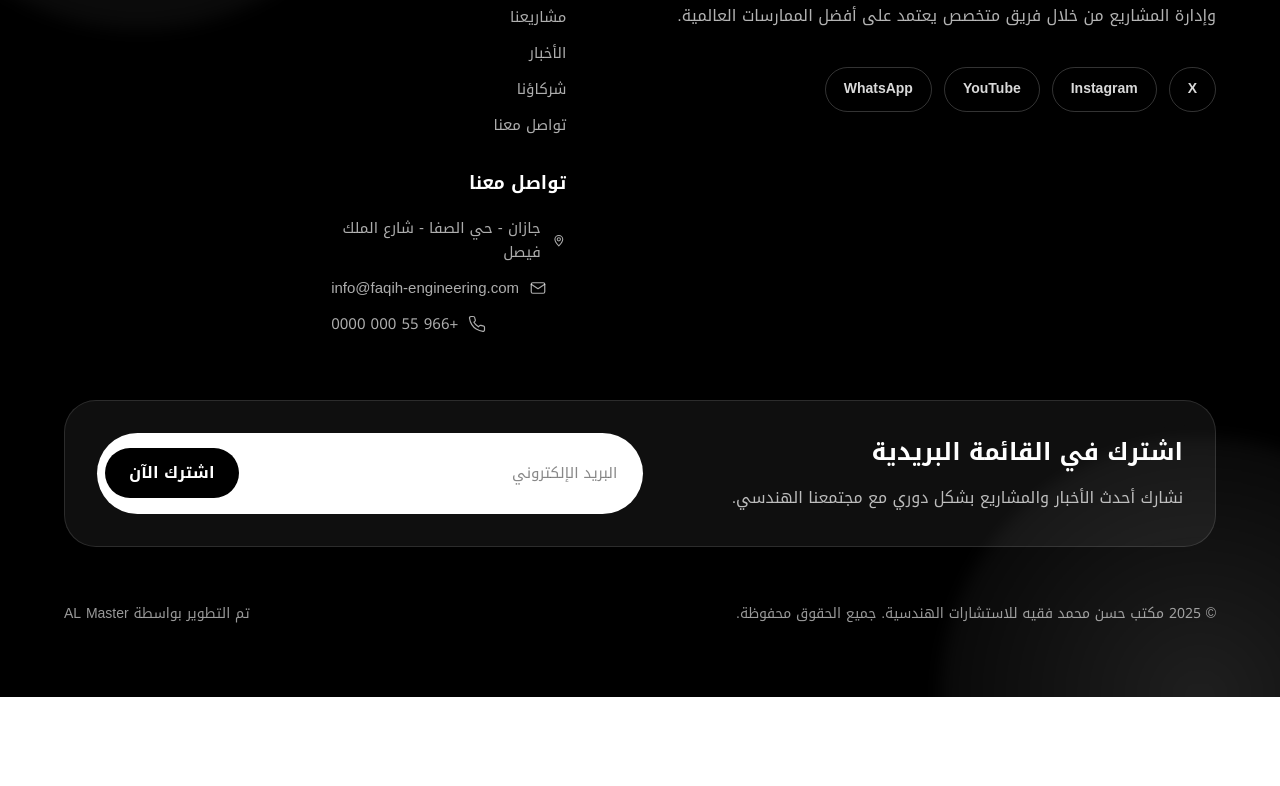
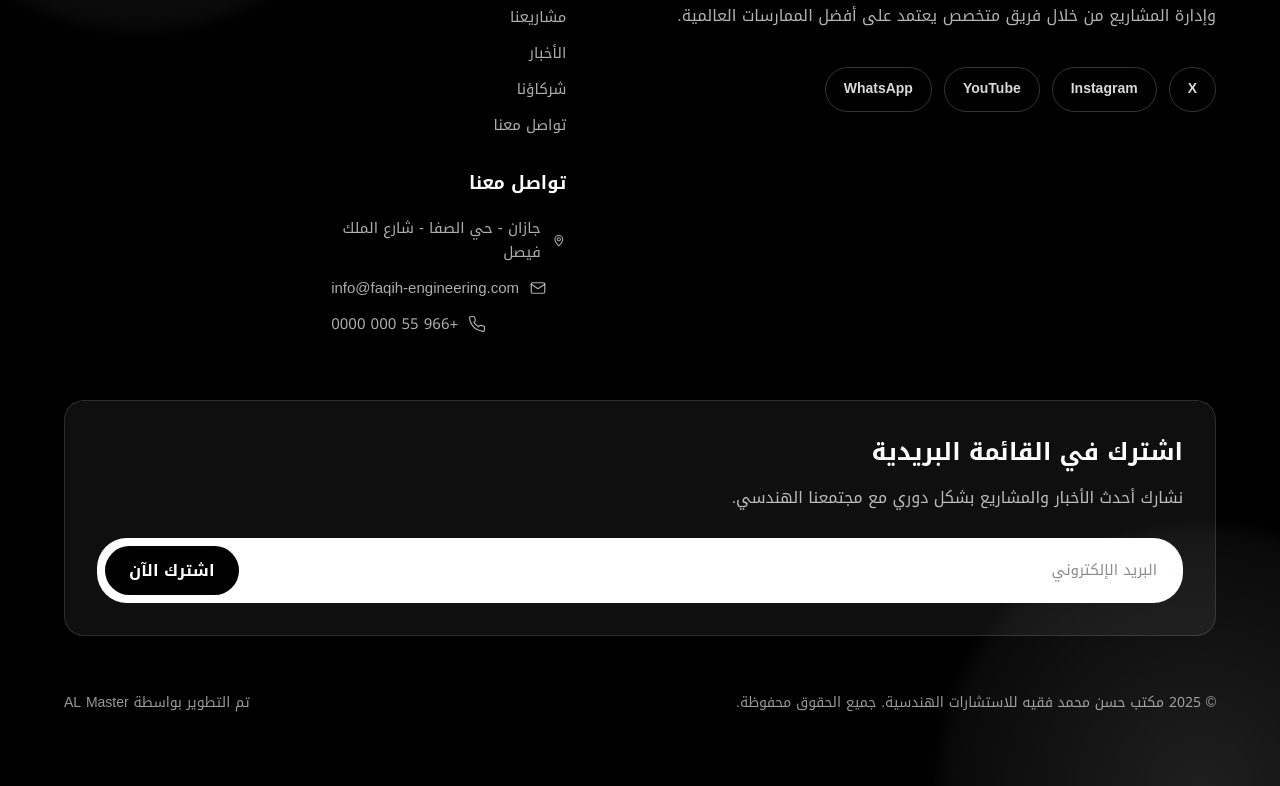
Before and after one commit to ahmed1349/hmf_app, a Next.js app: page / in a window 1280 px wide. Shown: the part 6189-6975 px from the top of the page. Before the commit the page ends 6886 px from the top, so only its background shows below. Built offline with nearby package versions, Linux system fonts and the light colour scheme.

Commit message:
fix the form style

```diff
--- a/app/globals.css
+++ b/app/globals.css
@@ -1974,11 +1974,11 @@ body {
 
 .footer__newsletter {
   position: relative;
-  display: grid;
-  grid-template-columns: minmax(0, 0.9fr) minmax(0, 1fr);
-  gap: clamp(24px, 6vw, 48px);
+  display: flex;
+  flex-direction: column;
+  gap: 24px;
   padding: clamp(24px, 4vw, 32px);
-  border-radius: 32px;
+  border-radius: 20px;
   border: 1px solid rgba(255, 255, 255, 0.12);
   background: rgba(255, 255, 255, 0.06);
   backdrop-filter: blur(14px);
@@ -2003,7 +2003,7 @@ body {
   align-items: center;
   gap: 12px;
   background: #fff;
-  border-radius: 999px;
+  border-radius: 30px;
   padding: 8px;
 }
 
@@ -2024,7 +2024,7 @@ body {
 
 .footer__newsletter-form button {
   border: none;
-  border-radius: 999px;
+  border-radius: 45px;
   background: #000;
   color: #fff;
   font-weight: 700;
```
